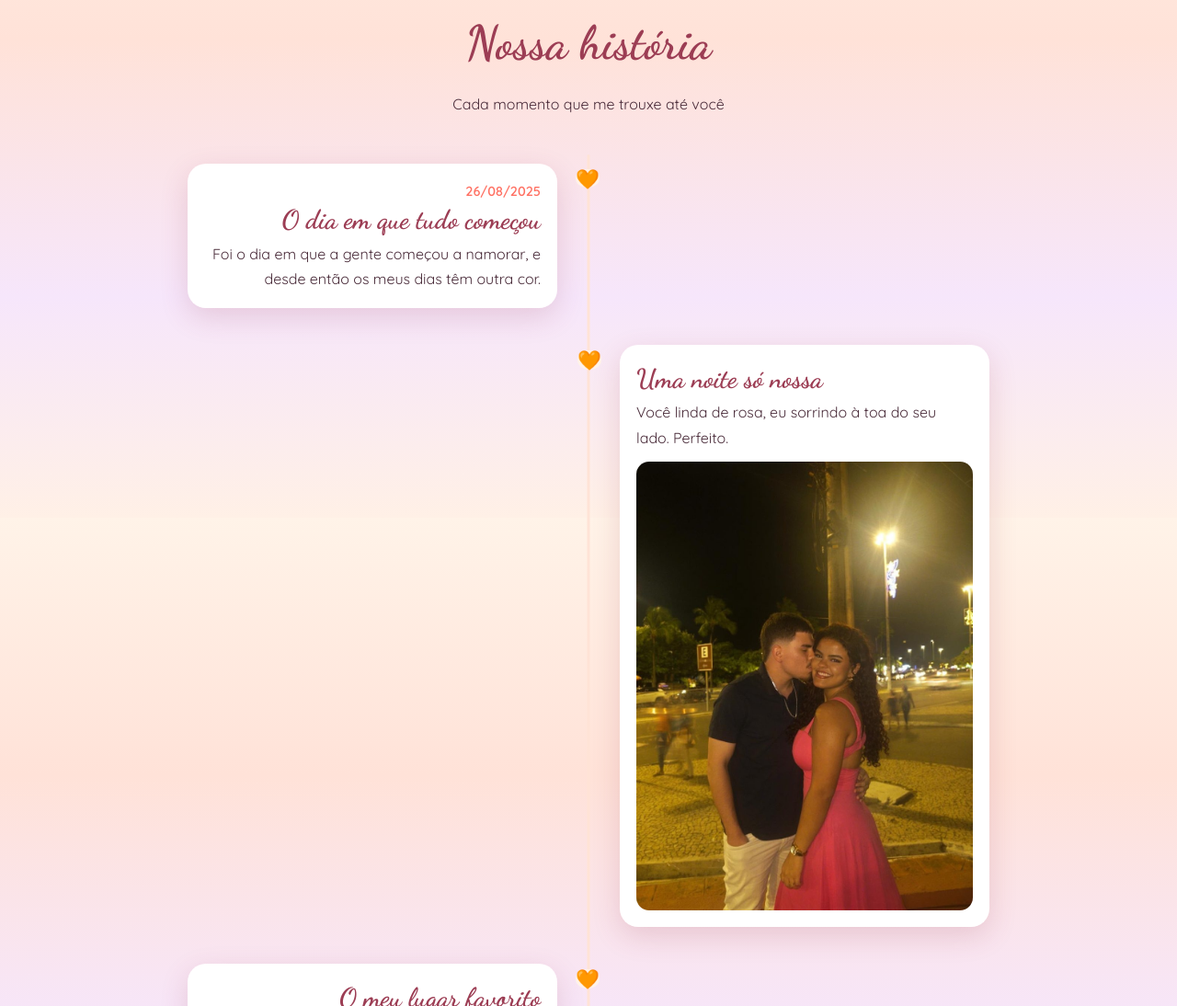
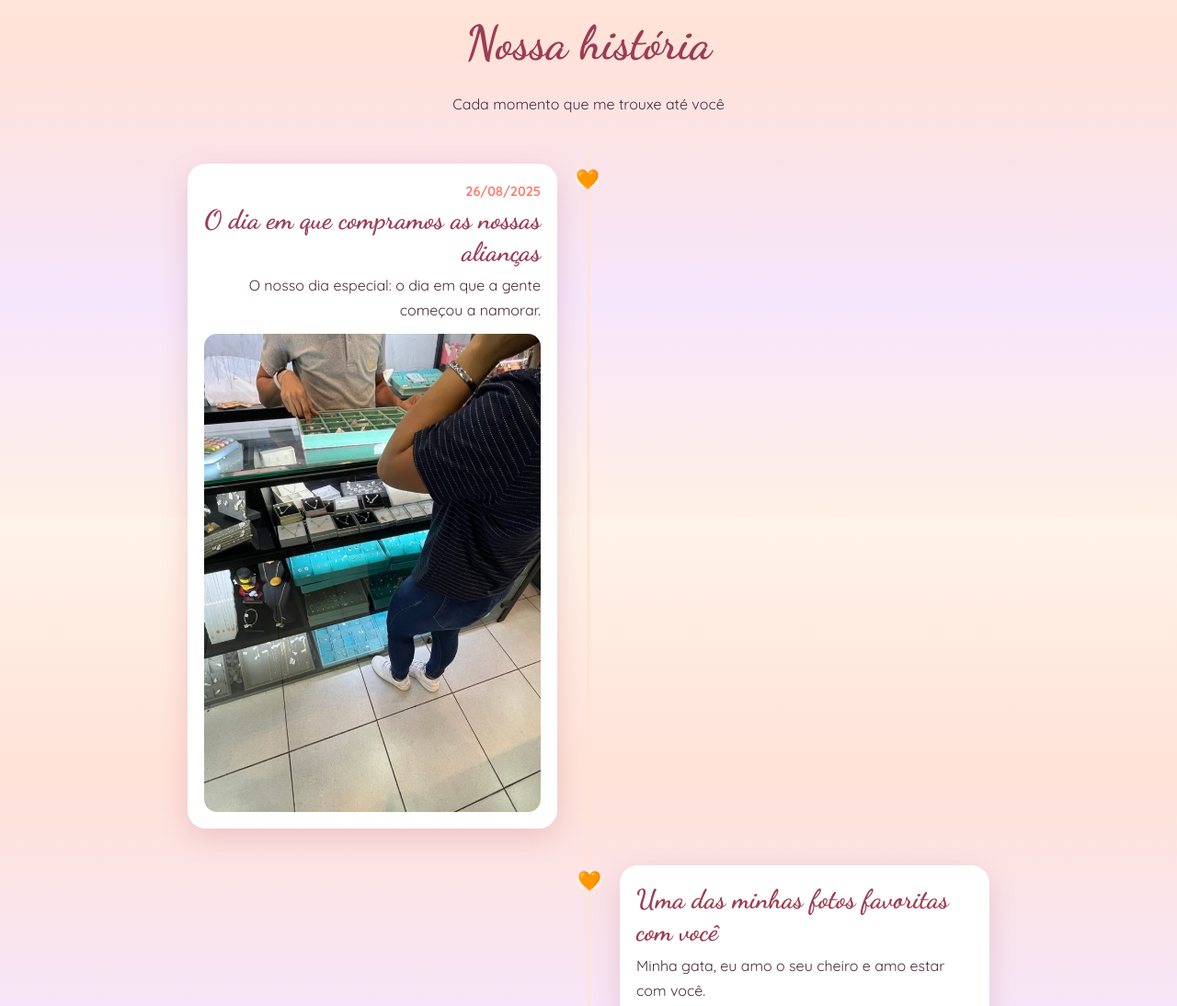
Before and after one commit to nzmnicolas-maker/mozao, a plain HTML site: page index.html in a window 1280 px wide. Shown: the part 1037-2131 px from the top of the page at 92% size. Drawn offline with Linux system fonts and the light colour scheme.

Commit message:
Add files via upload

```diff
--- a/index.html
+++ b/index.html
@@ -128,8 +128,8 @@ const CONFIG = {
 
   // Linha do tempo. "data" e "foto" são opcionais (deixe "" para não mostrar).
   momentos: [
-    { data: "26/08/2025", titulo: "O dia em que tudo começou", texto: "Foi o dia em que a gente começou a namorar, e desde então os meus dias têm outra cor.", foto: "" },
-    { data: "", titulo: "Uma noite só nossa", texto: "Você linda de rosa, eu sorrindo à toa do seu lado. Perfeito.", foto: "fotos/noite.jpg" },
+    { data: "26/08/2025", titulo: "O dia em que compramos as nossas alianças", texto: "O nosso dia especial: o dia em que a gente começou a namorar.", foto: "fotos/joalheria.jpg" },
+    { data: "", titulo: "Uma das minhas fotos favoritas com você", texto: "Minha gata, eu amo o seu cheiro e amo estar com você.", foto: "fotos/noite.jpg" },
     { data: "", titulo: "O meu lugar favorito", texto: "É qualquer um, desde que seja do seu lado.", foto: "fotos/restaurante.jpg" },
     { data: "", titulo: "O dia do seu jaleco", texto: "Tão orgulhoso de você e de tudo que você já conquistou. Você vai longe!", foto: "fotos/jaleco.jpg" },
   ],
@@ -148,17 +148,16 @@ const CONFIG = {
     { src: "fotos/caretas.jpg",      legenda: "Nossas caretas favoritas 🐶" },
     { src: "fotos/flores-azuis.jpg", legenda: "Flores azuis pra você" },
     { src: "fotos/rosas.jpg",        legenda: "Rosas, porque você merece" },
-    { src: "fotos/joalheria.jpg",    legenda: "Procurando o presente perfeito" },
     { src: "fotos/laughings.jpg",      legenda: "Rindo à toa, como sempre" },
   ],
 
   motivos: [
-    "O seu sorriso me desarma.",
-    "Você me entende até quando eu não falo nada.",
-    "Do seu lado tudo vira aventura.",
-    "Você torna os meus dias mais leves.",
-    "O seu abraço é o meu lugar favorito.",
-    "Você é a minha pessoa.",
+    "Eu amo o seu cheiro, o cheiro do seu corpo todo, sério mesmo. Adoro te encher de beijos, e o seu cheiro me traz paz. Amo demais.",
+    "Você é o motivo de eu sempre procurar melhorar, como homem e como seu companheiro. Eu tinha a cabeça muito fechada e era bastante desconfiado, e nunca imaginei ter uma companheira como você, que me trouxesse essa paz e a certeza de que eu posso amar sem medo de me magoar. Tudo graças a você.",
+    "Por que eu amo a Malu? Acho que eu amo essa mulher todos os dias. Não seriam só 6 motivos, e sim mil. A cada dia eu quero amar, ter, cuidar e fazer mais por você. Eu sinto isso no meu coração, porque você me faz sentir único e exclusivo.",
+    "Os nossos momentos juntos: comendo, passeando, falando besteira. Até quando você grita do nada ou faz uns sons estranhos. Eu amo esses seus detalhes esquisitos também, amor kkkkk.",
+    "O seu toque, o seu beijo, até quando você me abraça: eu sinto a sua presença e sei que é real. Nada, nem tudo o que existe neste mundo, compra o seu amor e os sentimentos que você me causa.",
+    "Minha gata, futura médica... por que eu te amo? Porque você é a mulher dos meus sonhos, você é pura, e eu sempre vou cuidar de você, mesmo quando disser que não precisa. Eu faço isso porque te amo.",
   ],
 
   fotoFinal: "fotos/olhos.jpg",
```
